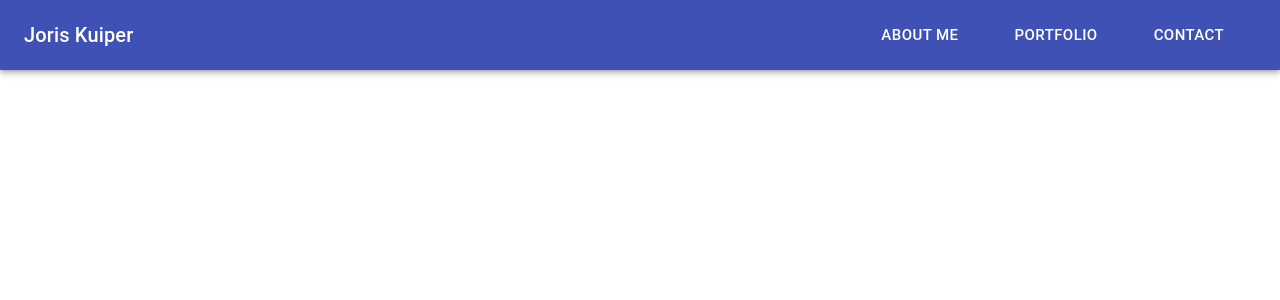
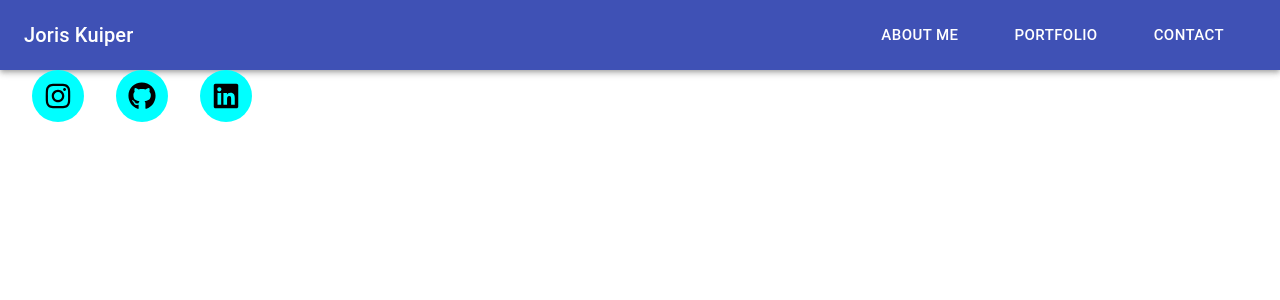
Before and after one commit to kasteelharry/Juno, a React (Create React App) app in the folder juno-client/: page / in a window 1280 px wide. Shown: the top 300 px of the page. Built offline with nearby package versions, Linux system fonts and the light colour scheme.

Commit message:
Added landing page and social buttons

```diff
--- a/juno-client/src/App/AppContainer.tsx
+++ b/juno-client/src/App/AppContainer.tsx
@@ -2,6 +2,7 @@ import { Box } from "@mui/material";
 import { ThemeProvider } from '@mui/material/styles';
 import { Helmet } from "react-helmet";
 import { PersonalTheme } from "../Theme/PersonalTheme.d";
+import LandingPage from "./LandingPage/LandingPage";
 import MenuBar from "./MenuBar/MenuBar";
 function AppContainer() {
 
@@ -13,6 +14,7 @@ function AppContainer() {
                     </Helmet>
 
                     <MenuBar/>
+                    <LandingPage/>
                 </Box>
 
             </ThemeProvider>
--- /dev/null
+++ b/juno-client/src/App/Components/SocialButtons.tsx
@@ -0,0 +1,33 @@
+import { Box, IconButton } from '@mui/material';
+import {FaInstagram, FaGithub, FaLinkedin} from "react-icons/fa"
+
+function SocialButtons() {
+
+    const socialIcons = [<FaInstagram/>,
+    <FaGithub/>,
+    <FaLinkedin/>]
+    const socialLinks = ["https://www.instagram.com/joriskuiper",
+     "https://www.github.com/kasteelharry",
+     "https://www.linkedin.com/in/joris-kuiper-b070b6164/"]
+
+
+
+    return (
+        <Box className='SocialBar'>
+            {
+                socialIcons.map((icon,index) => (
+                    <IconButton
+                    key={icon.type}
+                    onClick={(e) => {
+                        e.preventDefault();
+                        window.open(socialLinks[index], "_blank", 'noopener,noreferrer')
+                    }}
+                    size='large'
+                    sx={{color:"black",background:"aqua",marginLeft:4}}>{icon}</IconButton>
+                ))
+            }
+            </Box>
+    )
+}
+
+export default SocialButtons;
--- /dev/null
+++ b/juno-client/src/App/LandingPage/LandingPage.scss
@@ -0,0 +1,6 @@
+
+.LandingPage {
+
+    min-height: 90vh;
+    min-width: 100%;
+}
--- /dev/null
+++ b/juno-client/src/App/LandingPage/LandingPage.tsx
@@ -0,0 +1,20 @@
+import { Box } from '@mui/material';
+import SocialButtons from '../Components/SocialButtons';
+import "./LandingPage.scss"
+
+function LandingPage() {
+
+
+
+
+    return (
+        <Box className='LandingPage'>
+
+            <SocialButtons/>
+
+        </Box>
+    );
+}
+
+
+export default LandingPage;
```
